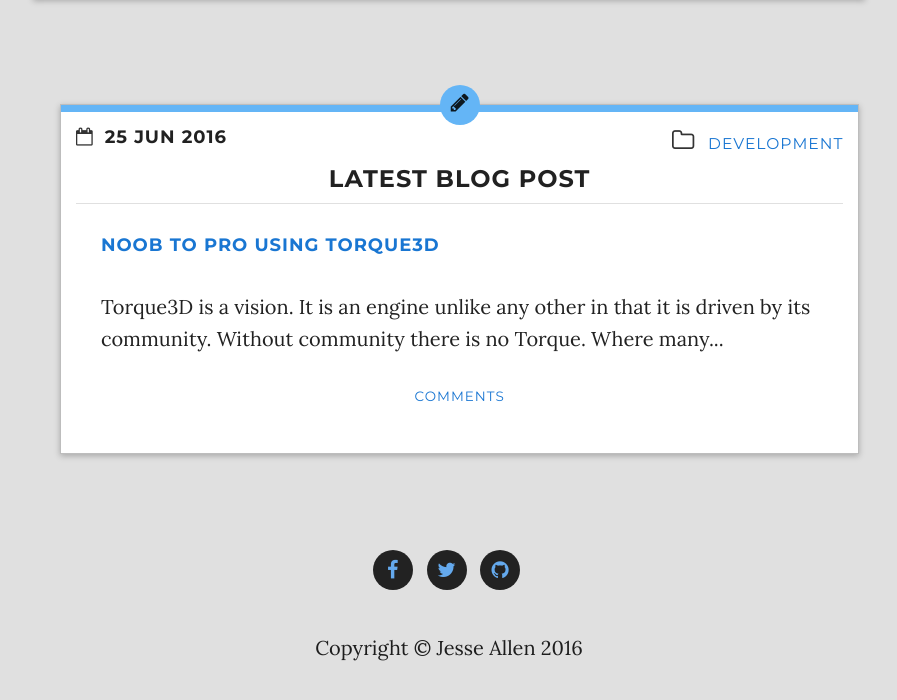
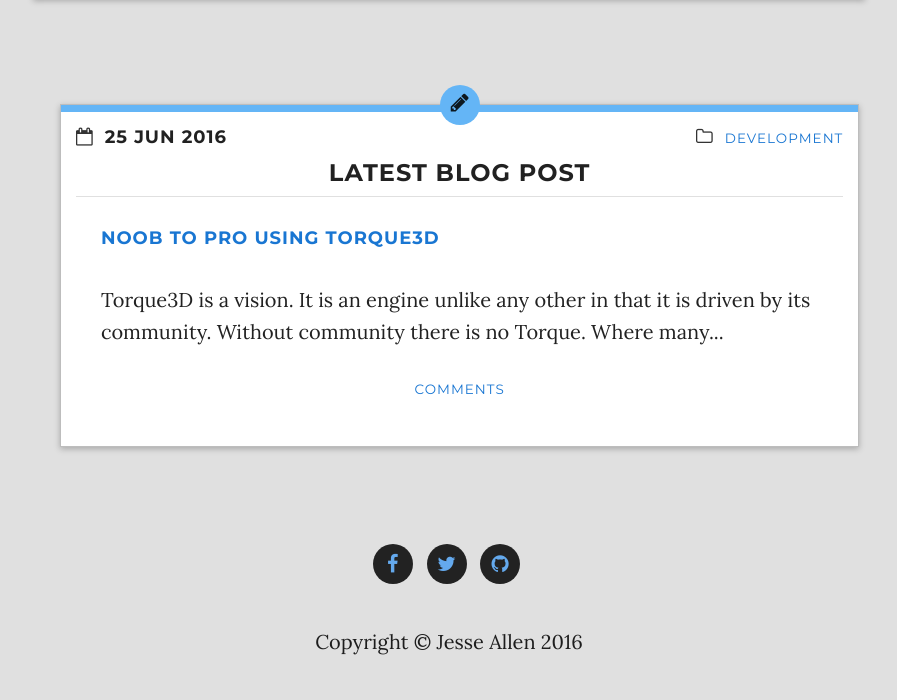
Before and after one commit to WilloWispGames/WilloWispGames.github.io, a Jekyll site: the page built from index.html, in a window 1280 px wide and 1220 px high. Shown: the part 506-1206 px from the top of the window, without its empty margins (191-1088 px from the left). Built offline with Jekyll 4.4.1, drawn with Linux system fonts in a browser that asks for light colours; nearby versions of some CDN libraries; comment, search, counter and statistics services are not loaded.

Commit message:
Update homePanes.html

```diff
--- a/_includes/homePanes.html
+++ b/_includes/homePanes.html
@@ -28,14 +28,14 @@
 						{{ post.date | date_to_string }}
 					</strong>
 				</h4>
-				<h3 class="cat">
+				<h4 class="cat">
 					<i class="fa fa-folder-o"></i>
 					<small>
     					<a href="{{site.baseurl}}/categories/{{ post.category | downcase }}.html">
     					{{ post.category }}
     					</a>
   					</small>
-				</h3>
+				</h4>
 			</div>
 			<center><h3 class="title">Latest Blog Post</h3></center>
 			<div class="content">
```
